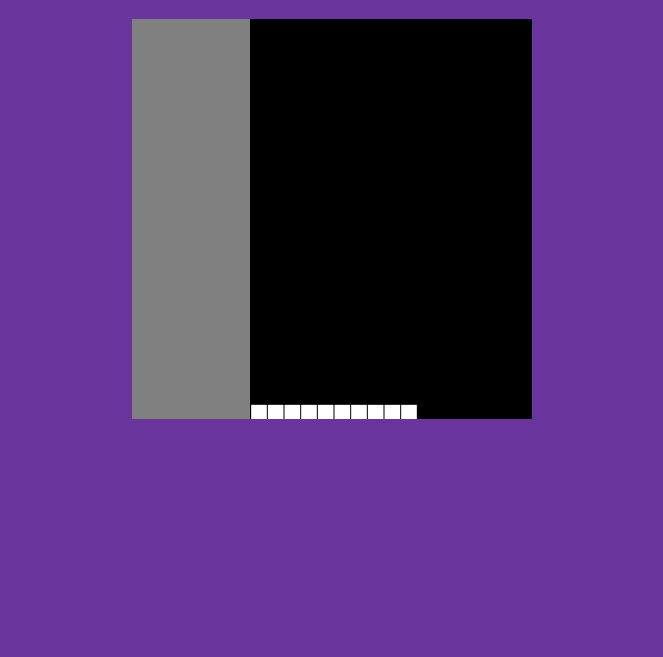
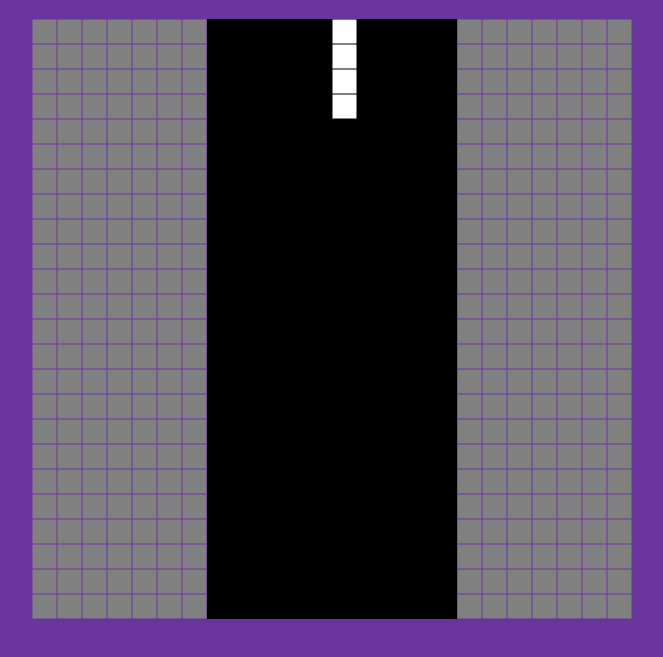
Before and after one commit to MariahCasciola/Tetris, a plain HTML site: page index.html in a window 1280 px wide. Shown: the part 61-718 px from the top of the page, without its empty margins (308-971 px from the left). Drawn offline with Linux system fonts and the light colour scheme.

Commit message:
cell width and height are no longer affected by canvas height and width, drawCell function now has a third parameter for color, grey walls are rendered with black play screen is rendered on top

```diff
--- a/index.html
+++ b/index.html
@@ -1,15 +1,15 @@
 <!DOCTYPE html>
 <html lang="en">
-<head>
-    <meta charset="UTF-8">
-    <meta http-equiv="X-UA-Compatible" content="IE=edge">
-    <meta name="viewport" content="width=device-width, initial-scale=1.0">
+  <head>
+    <meta charset="UTF-8" />
+    <meta http-equiv="X-UA-Compatible" content="IE=edge" />
+    <meta name="viewport" content="width=device-width, initial-scale=1.0" />
     <title>Tetris</title>
-    <link rel="stylesheet" href="style.css" >
-</head>
-<body>
+    <link rel="stylesheet" href="style.css" />
+  </head>
+  <body>
     <h1>Tetris</h1>
-    <canvas id="canvas" width="400" height="400"></canvas>
+    <canvas id="canvas" width="600" height="600"></canvas>
     <script src="./index.js"></script>
-</body>
+  </body>
 </html>
--- a/index.js
+++ b/index.js
@@ -1,82 +1,103 @@
 // querySelector(), can select based on class or id
 const canvas = document.querySelector("#canvas");
 const context = canvas.getContext("2d");
-
 const displayWidth = canvas.width;
 const displayHeight = canvas.height;
-
-// grid should be 10 by 20, tetris is 10 by 20
-// or 10 x 24
 const gridWidth = 24;
 const gridHeight = 24;
-
-const cellWidth = displayWidth / gridWidth;
-const cellHeight = displayHeight / gridHeight;
-
-// x, y, width, height is the fillRect parameters
+const minimumDisplayScale = Math.min(displayHeight, displayWidth);
+const cellWidth = minimumDisplayScale / gridWidth;
+const cellHeight = minimumDisplayScale / gridHeight;
 
 // canvas is black
-function main() {
+function blackPlayScreen() {
   context.fillStyle = "black";
-  context.fillRect(0, 0, displayWidth, displayHeight);
-  // for (let x = 0; x < gridWidth; x++) {
-  //   for (let y = 0; y < gridHeight; y++) {
-  //     drawCell(x, y);
-  //   }
-  // }
-  // 7 x
-  context.fillStyle = "grey";
-  context.fillRect(0, 0, displayWidth / 4 + 18, displayHeight);
-  // context.fillStyle = "purple";
-  // context.fillRect(23, 23, displayWidth /4 , displayHeight);
+  context.fillRect(175, 0, displayWidth/24*10, displayHeight);
+  context.fillStyle = "white";
 }
-main();
 
 // tetris is 10 cells wide and 20 cells tall
-function drawCell(x, y) {
-  context.fillStyle = "white";
+function greyWalls() {
+  for (i = 0; i < displayWidth; i++) {
+    for (j = 0; j < displayHeight; j++) {
+      drawCell(i, j, "grey");
+    }
+  }
+}
+
+/* colored cells*/
+
+function drawCell(x, y, color = "white") {
+  context.fillStyle = color;
   context.fillRect(
-    x * cellWidth + 2.5,
-    y * cellHeight + 2.5,
+    x * cellWidth + 0.5,
+    y * cellHeight + 0.5,
     cellWidth - 1,
     cellHeight - 1
   );
 }
 
-// test cells
+// tetrominos
+function orangeRicky(x, y) {
+  drawCell();
+  drawCell();
+  drawCell();
+  drawCell();
+}
 
-drawCell(7, 23);
-drawCell(8, 23);
-drawCell(9, 23);
-drawCell(10, 23);
-drawCell(11, 23);
-drawCell(12, 23);
-drawCell(13, 23);
-drawCell(14, 23);
-drawCell(15, 23);
-drawCell(16, 23);
-// drawCell(23, 23);
+function blueRickey(x, y) {
+  drawCell();
+  drawCell();
+  drawCell();
+  drawCell();
+}
 
-// tetrominos
-function orangeRicky() {}
+function smashBoy(x, y) {
+  drawCell();
+  drawCell();
+  drawCell();
+  drawCell();
+}
 
-function blueRickey() {}
+function clevelandZ(x, y) {
+  drawCell();
+  drawCell();
+  drawCell();
+  drawCell();
+}
 
-function smashBoy() {}
+function rhodeIslandZ(x, y) {
+  drawCell();
+  drawCell();
+  drawCell();
+  drawCell();
+}
 
-function clevelandZ() {}
+function teeWee(x, y) {
+  drawCell();
+  drawCell();
+  drawCell();
+  drawCell();
+}
 
-function rhodeIslandZ() {}
+function hero(x = 0, y = 0) {
+  drawCell(x, y);
+  drawCell(x, y + 1);
+  drawCell(x, y + 2);
+  drawCell(x, y + 3);
+}
 
-function teeWee() {}
+// other function calls (order goes from most behind layer to most forward layer)
 
-function hero() {}
+greyWalls();
+blackPlayScreen();
 
 // function calls for tetrominos
 orangeRicky();
 blueRickey();
 smashBoy();
-teeWee();
 clevelandZ();
 rhodeIslandZ();
-hero();
+teeWee();
+// increment the y to go down, 12 is the starting point for every tetromino that comes into
+hero(12, 0);
```
